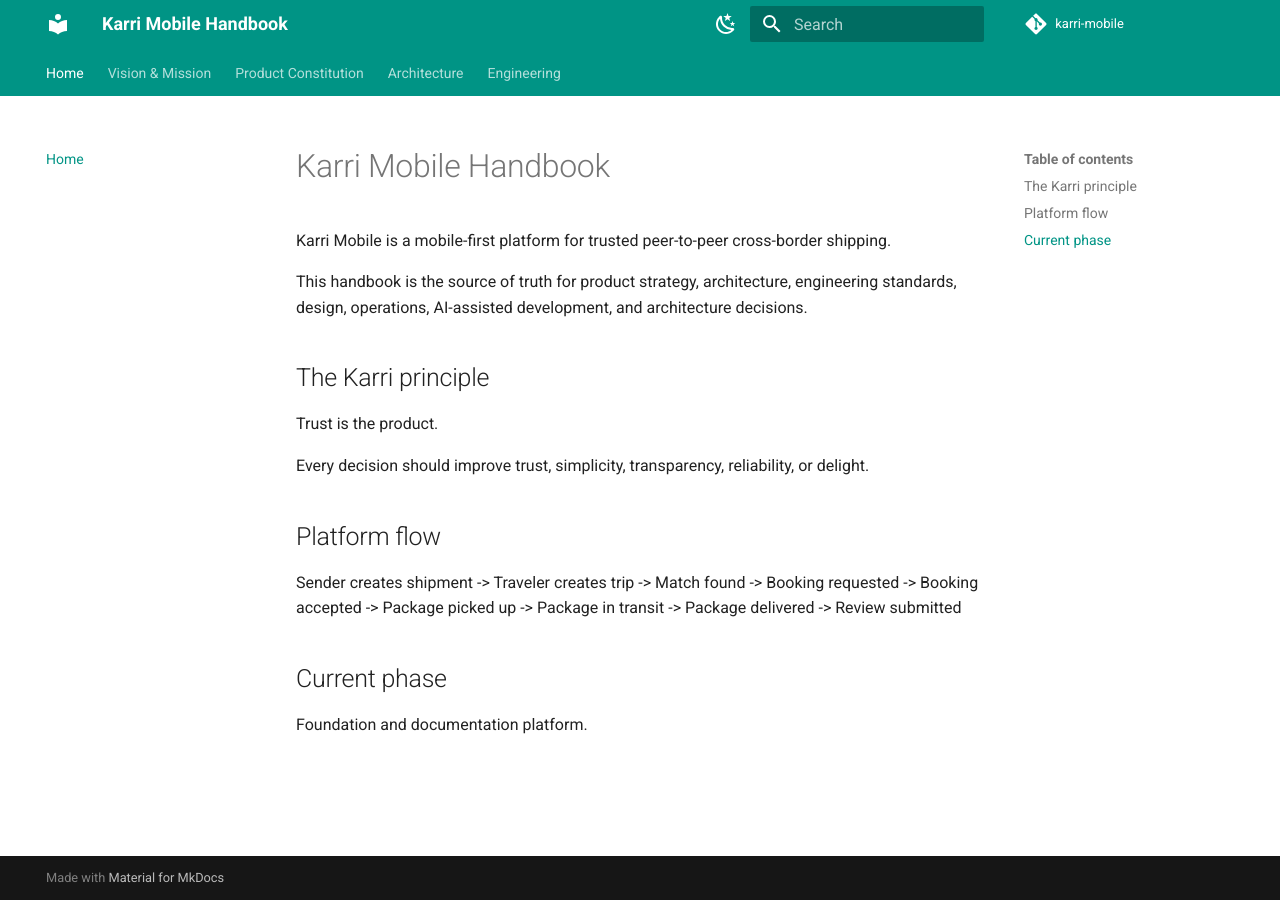
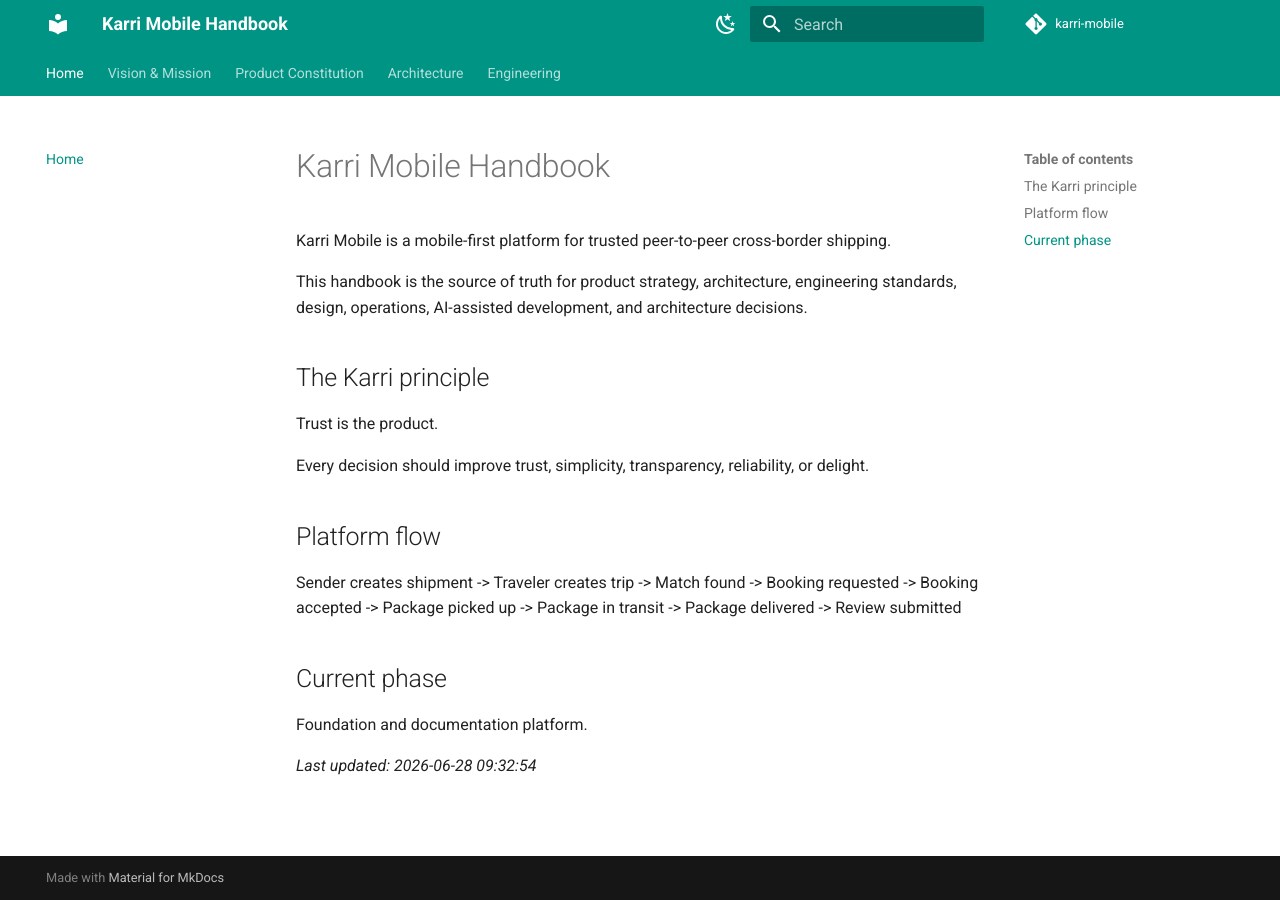
Before and after one commit to abda-dc/karri-mobile, an MkDocs documentation site: the page built from docs/index.md, in a window 1280 px wide. Built offline with MkDocs 1.6.1 and Material for MkDocs 9.7.7, drawn with Linux system fonts in a browser that asks for light colours; comment, search, counter and statistics services are not loaded.

```diff
--- a/docs/index.md
+++ b/docs/index.md
@@ -25,3 +25,6 @@ Sender creates shipment
 ## Current phase
 
 Foundation and documentation platform.
+
+
+_Last updated: 2026-06-28 09:32:54_
```
